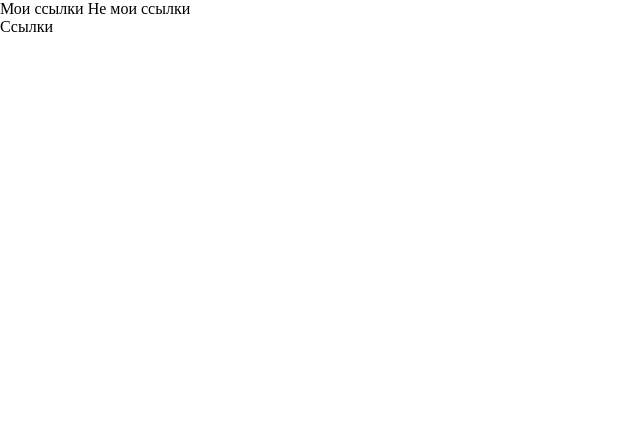
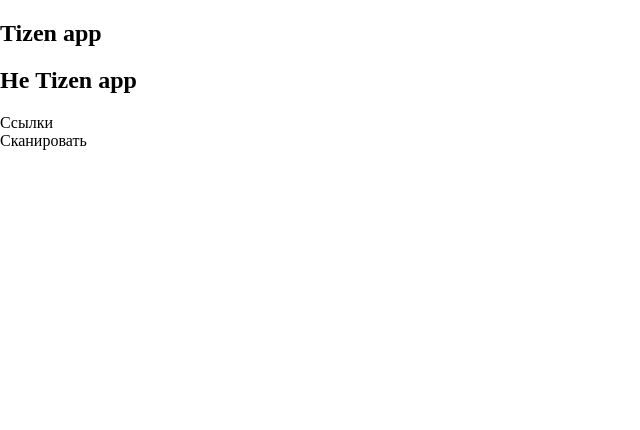
Before and after one commit to ToxicWar/SoShare, a plain HTML site: page index.html in a window 1280 px wide. Shown: the whole page, without its empty margins (0-640 px from the left). Drawn offline with Linux system fonts and the light colour scheme.

Commit message:
somewhat

```diff
--- a/css/style.css
+++ b/css/style.css
@@ -143,6 +143,10 @@ footer p {
 	margin: 15px;
 	background: red;
 }
+/*              Main Page Styles             */
+.mainAddingButton{
+	font-size: 12pt;
+}
 /*              Animation Styles              */
 .on_first{
 	left: -360px;
--- a/index.html
+++ b/index.html
@@ -29,9 +29,11 @@
 </div>
                                        <!-- main screen -->
 <div class="page f_l" id="page1">
-	<header>
-	    	Мои ссылки Не мои ссылки
-	</header>
+	<nav>
+      <h1>Tizen app</h1>
+      <h1>Не Tizen app</h1>
+	</nav>
+
 	<div class="mainPageWrapper">
 		<div id="mainPageContent">
 			<div class="linksList" id="mainLinks" ontouchstart="scrollPages('second','jaksdnijadbn')">
@@ -40,12 +42,12 @@
 			<div class="linksList" id="foreignLinks"></div>
 		</div>
 	</div>
+	<div class="mainAddingButton" id="addMyLinkButton">
+		Сканировать
+	</div>
 </div>
                                          <!-- canvas screen -->
 <div class="page f_l" id="page2">
-  <header>
-      <h1>Tizen app</h1>
-  </header>
 
 		<canvas id="QRcanvas" class="canvas"></canvas>
   	<button ontouchstart="scrollPages('first')"><---</button>
```
